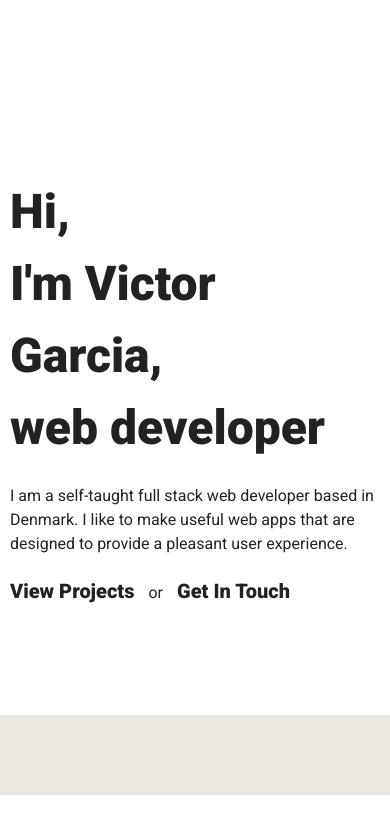
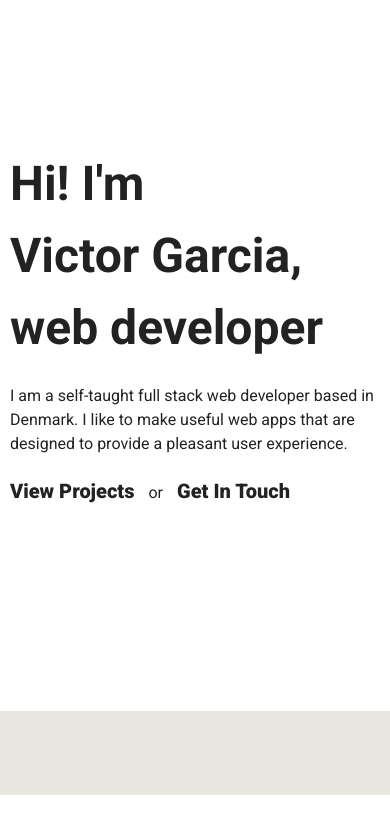
Before and after one commit to vgarmes/portfolio, a plain HTML site: page index.html in a window 390 px wide. Shown: the part 49-881 px from the top of the page. Drawn offline with Linux system fonts and the light colour scheme; a web font is replaced by a local one.

Commit message:
responsive text

```diff
--- a/index.html
+++ b/index.html
@@ -22,7 +22,9 @@
   </head>
   <body>
     <header>
-      <div class="logo"><a class="logo__link" href="#hero">LOGO</a></div>
+      <div class="logo">
+        <a class="logo__link" href="#hero">VICTOR GARCIA</a>
+      </div>
       <button class="nav-toggle" aria-label="toggle navigation">
         <span class="hamburger"></span>
       </button>
@@ -48,10 +50,12 @@
       <div class="wrapper">
         <div class="hero-text-area">
           <div class="hero-text">
-            <h1 class="large">
-              Hi, <br />
-              I'm Victor Garcia</span>, <br />
-              web developer
+            <h1>
+              <span class="large-header">
+                Hi! I'm<br />
+                Victor Garcia, <br />
+                web developer
+              </span>
             </h1>
             <p>
               I am a self-taught full stack web developer based in Denmark. I
@@ -71,7 +75,6 @@
     <section id="about">
       <div class="wrapper">
         <h1>About Me</h1>
-        <p>Hi, this is text about me</p>
       </div>
     </section>
 
--- a/styles.css
+++ b/styles.css
@@ -14,7 +14,7 @@
   --dark-shadow: 0 5px 15px rgba(0, 0, 0, 0.2);
   --max-width: 1170px;
   --fixed-width: 620px;
-  --nav-bar-gap: 2.5rem;
+  --nav-bar-height: 2.5rem;
   --font-weight-thick: 900;
 }
 /*
@@ -29,16 +29,21 @@ Global Styles
   padding: 0;
   box-sizing: border-box;
 }
+
+html {
+  scroll-behavior: smooth;
+}
+
 body {
+  font-size: 16px;
   font-family: "DM Serif Text", "Roboto", sans-serif;
   line-height: 1.5;
-  font-size: 16px;
 }
 
 section::before {
   content: "";
   display: block;
-  height: var(--nav-bar-gap);
+  height: var(--nav-bar-height);
 }
 
 .wrapper {
@@ -54,7 +59,6 @@ section::before {
 }
 
 h1 {
-  font-weight: 900;
   color: #0f141e;
   font-size: 3rem;
 }
@@ -72,6 +76,11 @@ ul {
   list-style: none;
 }
 
+@media only screen and (max-width: 350px), (max-height: 500px) {
+  h1 {
+    font-size: 2rem;
+  }
+}
 .fab,
 .fas {
   padding: 20px;
@@ -87,18 +96,6 @@ ul {
 .fab:hover,
 .fas:hover {
   opacity: 0.7;
-}
-
-html {
-  scroll-behavior: smooth;
-}
-@media only screen and (min-width: 1480px) {
-}
-
-@media only screen and (min-width: 1280px) {
-}
-
-@media only screen and (min-width: 768px) and (min-height: 620px) {
 }
 
 /*
@@ -187,7 +184,7 @@ header {
 }
 
 .nav__link:hover {
-  color: var(--clr-grey);
+  color: var(--clr-grey-dark);
 }
 
 .nav-toggle {
@@ -283,35 +280,49 @@ Hero section
 #hero {
   height: 100vh;
   color: var(--clr-black);
-  position: relative;
 }
 
-h1.large {
+#hero .wrapper {
+  display: flex;
+  flex-direction: column;
+  justify-content: space-between;
+}
+
+.large-header {
   color: var(--clr-black);
 }
 
 @media only screen and (min-width: 600px) {
-  h1.large {
+  .large-header {
     font-size: 4.5rem;
   }
 }
 
 .hero-text-area {
   display: flex;
-  height: calc(100% - var(--nav-bar-gap));
+  height: 80vh;
   flex-direction: column;
   justify-content: center;
-  border-top: 1px solid black;
-  border-bottom: 1px solid black;
+  overflow: scroll;
 }
 
-#hero::after {
+@media only screen and (max-width: 600px) {
+}
+
+.hero-text-area::after {
   content: "";
   position: absolute;
   background: var(--clr-grey);
   bottom: 0;
-  width: 100%;
-  height: 80px;
+  left: 0;
+  right: 0;
+  height: 10%;
+}
+
+@media only screen and (max-width: 350px) and (max-height: 500px) {
+  .hero-text-area::after {
+    height: 5%;
+  }
 }
 
 .hero-text p {
@@ -490,6 +501,13 @@ Contact section
   align-items: center;
 }
 
+@media only screen and (max-width: 600px) {
+  .social-list {
+    display: flex;
+    flex-direction: column;
+  }
+}
+
 /*
 ===============
 Footer section
```
